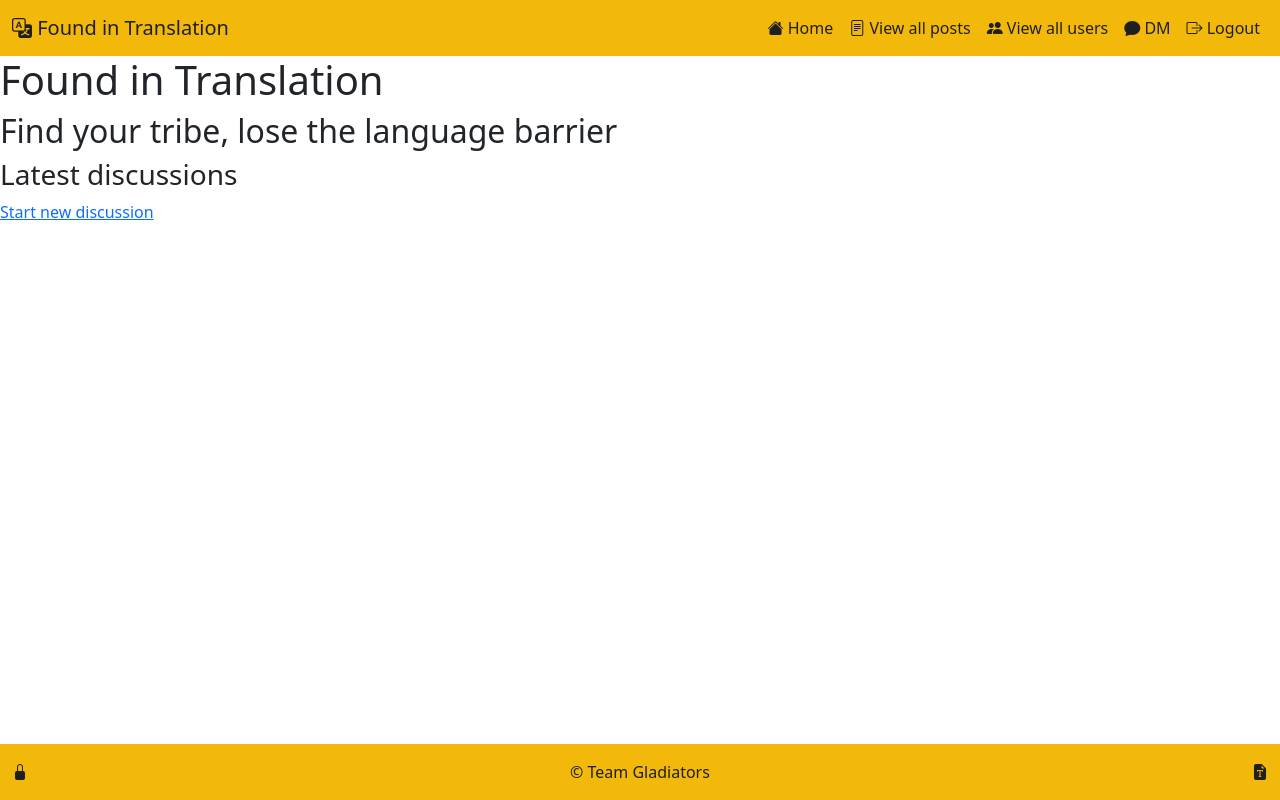
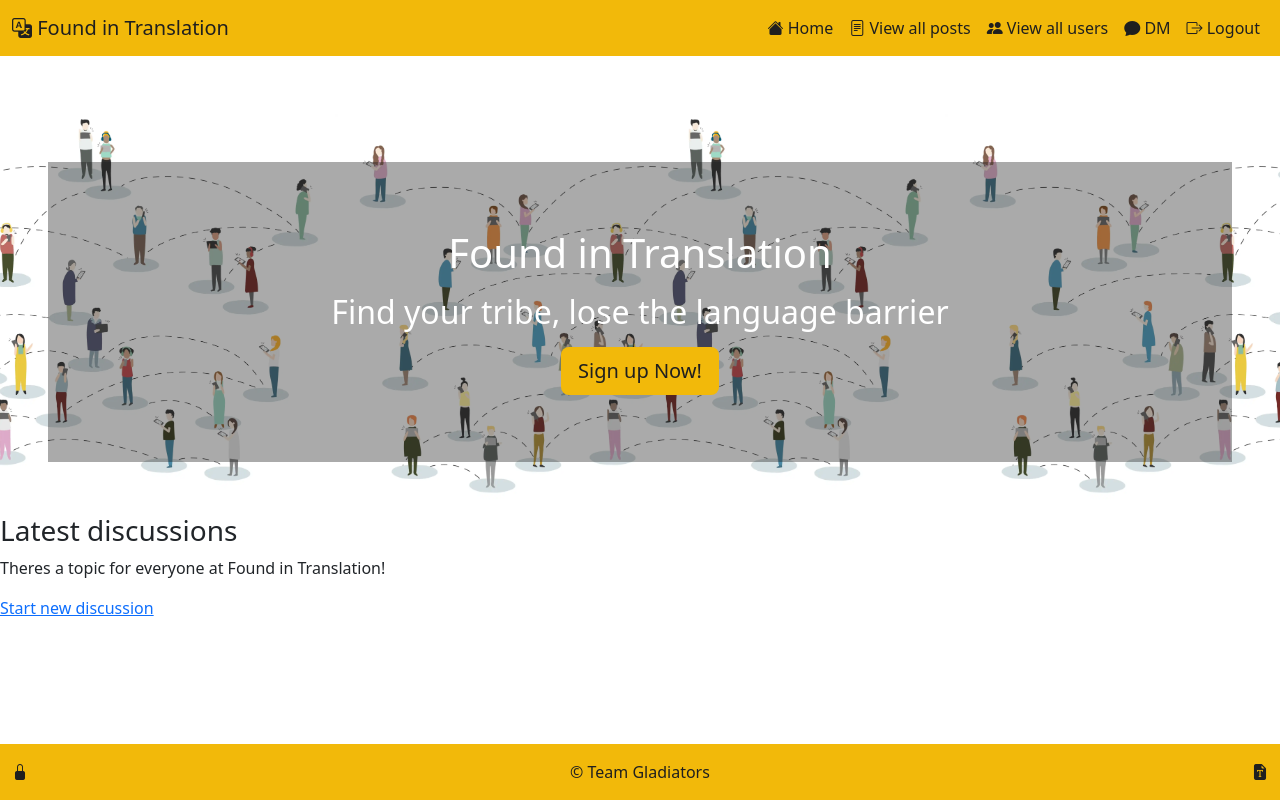
Before and after one commit to andrewdempsey2018/Found-In-Translation, a Flask app: page / in a window 1280 px wide. Run offline with Flask 2, Linux system fonts and the light colour scheme; data that the repository does not hold is empty; some libraries are stand-ins or nearby versions.

Commit message:
feat: added hero image, mask and button to sign up at top of page

```diff
--- a/templates/index.html
+++ b/templates/index.html
@@ -2,9 +2,24 @@
 
 {% block content %}
 
-<h1>Found in Translation</h1>
-<h2>Find your tribe, lose the language barrier</h2>
+<!-- Background image -->
+<div class="p-5 text-center bg-image">
+<div class="mask d-flex justify-content-center align-items-center">
+  <div class="d-flex justify-content-center align-items-center h-100">
+    <div class="text-white">
+      <h1 class="mb-3 hero-text">Found in Translation</h1>
+      <h2 class="mb-3 hero-text">Find your tribe, lose the language barrier</h2>
+      <a class="btn hero-button btn-lg" href="{{ url_for('login') }}" role="button">Sign up Now!</a>
+    </div>
+  </div>
+</div>
+</div>
+
+
+
 <h3>Latest discussions</h3>
+
+<p>Theres a topic for everyone at Found in Translation!</p>
 
 {% for thread in threads %}
 
```
